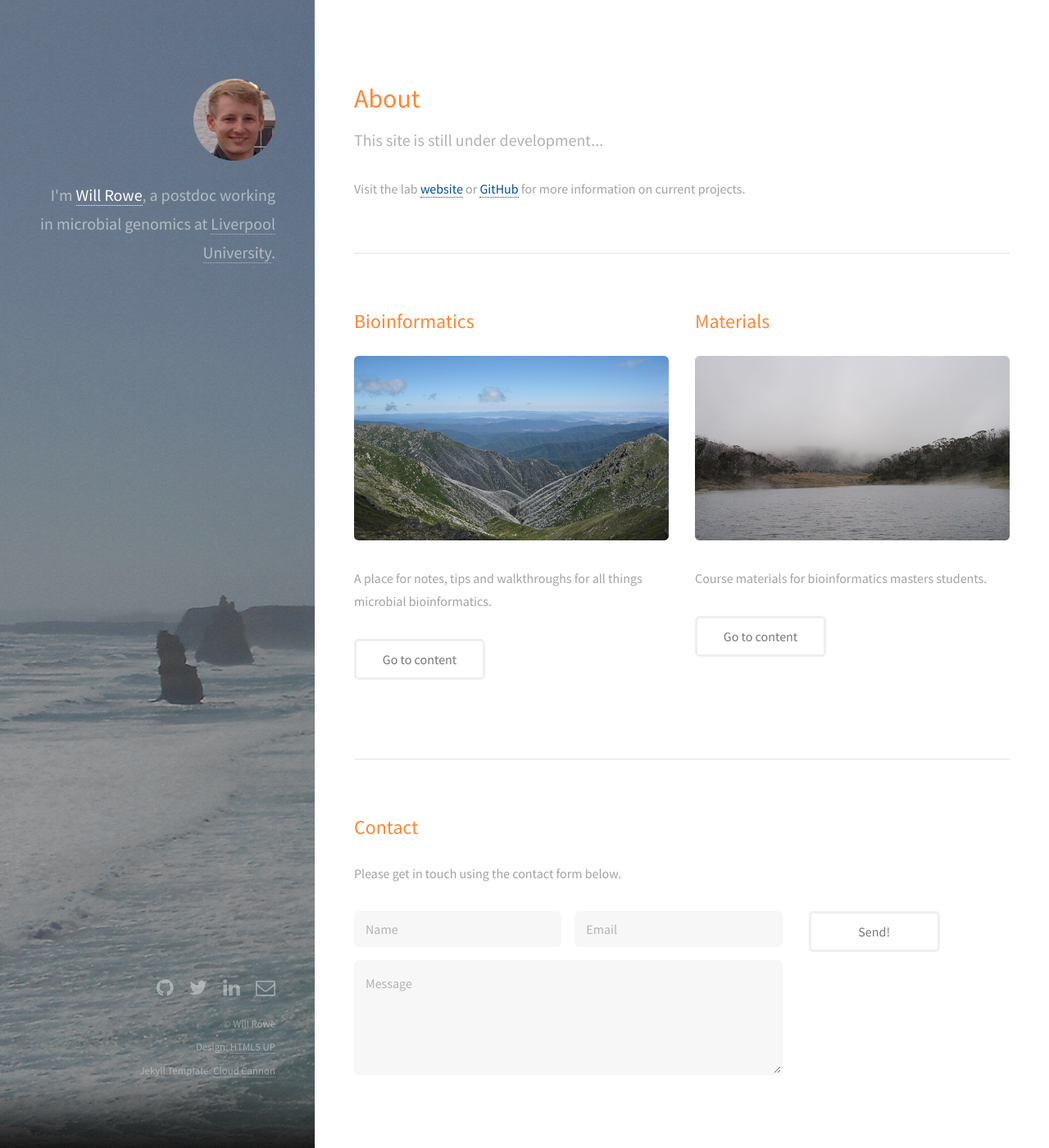
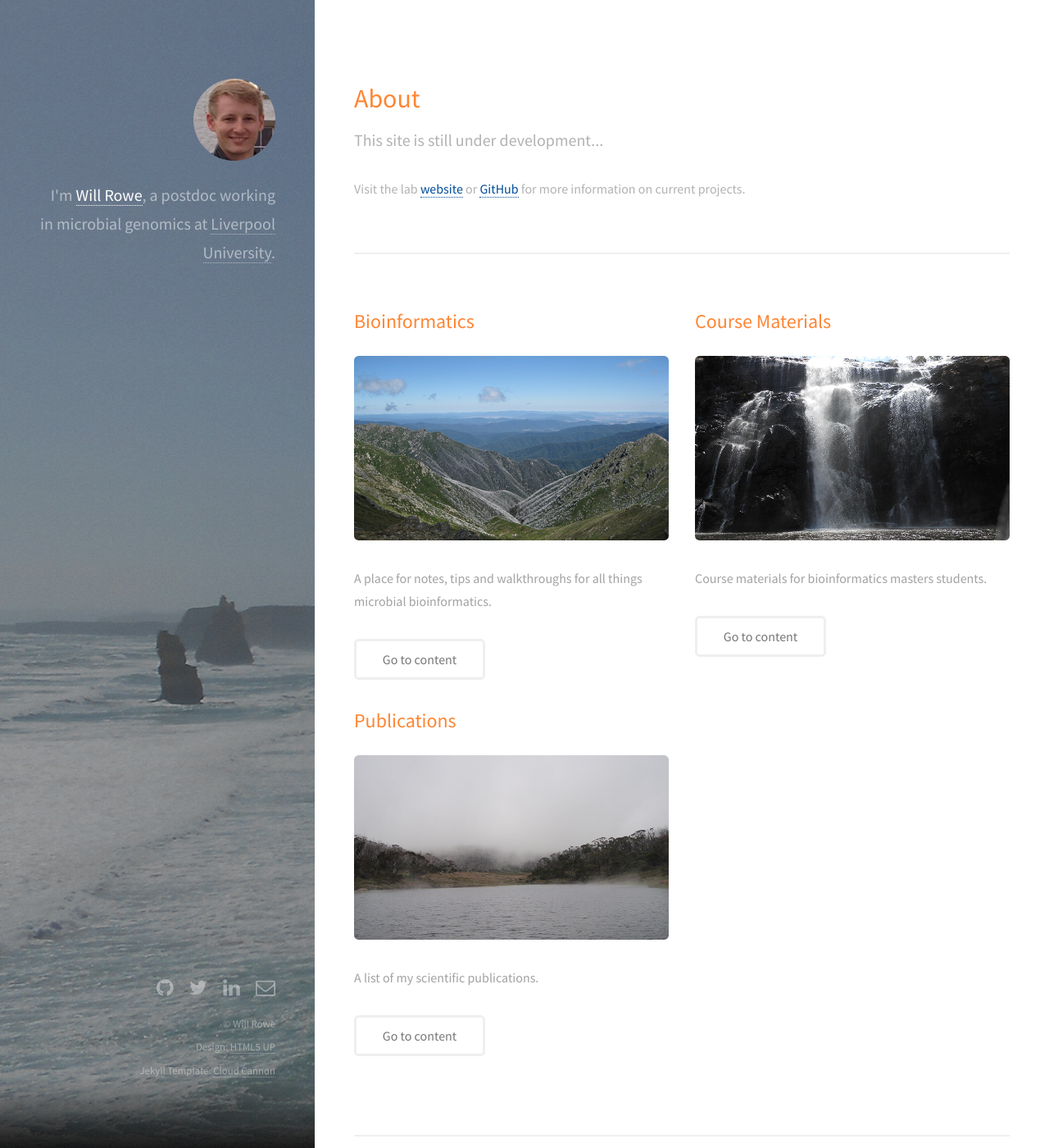
Before and after one commit to will-rowe/will-rowe.github.io, a Jekyll site: the page built from index.html, in a window 1280 px wide and 1400 px high. Shown: the whole window at 82% size. Built offline with Jekyll 4.4.1, drawn with Linux system fonts in a browser that asks for light colours; nearby versions of some CDN libraries.

Commit message:
adding publications section

```diff
--- a/index.html
+++ b/index.html
@@ -9,15 +9,9 @@ layout: default
             <header class="major">
                 <h2>About</h2>
                 <p class="post-meta">This site is still under development...</p>
+                <p class="post-meta">Visit the lab <a href="http://www.hintonlab.com" target="_blank">website</a> or <a href="https://github.com/will-rowe" target="_blank">GitHub</a> for more information on current projects.</p>
             </header>
-
-            <section>
-                <p>Visit the lab <a href="http://www.hintonlab.com" target="_blank">website</a> or <a href="https://github.com/will-rowe" target="_blank">GitHub</a> for more information on current projects.</p>
-            </section>
-
     </section>
-
-
 
     <section>
         <div class="row">
@@ -40,15 +34,31 @@ layout: default
                 <!-- MATERIALS -->
                 <article class="{% cycle '6u', '6u$' %} 12u(small)">
                     <header>
-                        <h2>Materials</h2>
+                        <h2>Course Materials</h2>
                     </header>
                     <section>
-                        <img src="/images/fulls/02.jpg" class="fit image">
+                        <img src="/images/fulls/03.jpg" class="fit image">
                         <p>Course materials for bioinformatics masters students.</p>
                     </section>
                     <footer>
                         <ul class="actions">
                             <li><a href="{{ site.url }}/materials" class="button">Go to content</a></li>
+                        </ul>
+                    </footer>
+                </article>
+
+                <!-- PUBLICATIONS -->
+                <article class="{% cycle '6u', '6u$' %} 12u(small)">
+                    <header>
+                        <h2>Publications</h2>
+                    </header>
+                    <section>
+                        <img src="/images/fulls/02.jpg" class="fit image">
+                        <p>A list of my scientific publications.</p>
+                    </section>
+                    <footer>
+                        <ul class="actions">
+                            <li><a href="{{ site.url }}/publications" class="button">Go to content</a></li>
                         </ul>
                     </footer>
                 </article>
```
Also changed, not shown: publications.html (added, +38 -0 lines).
